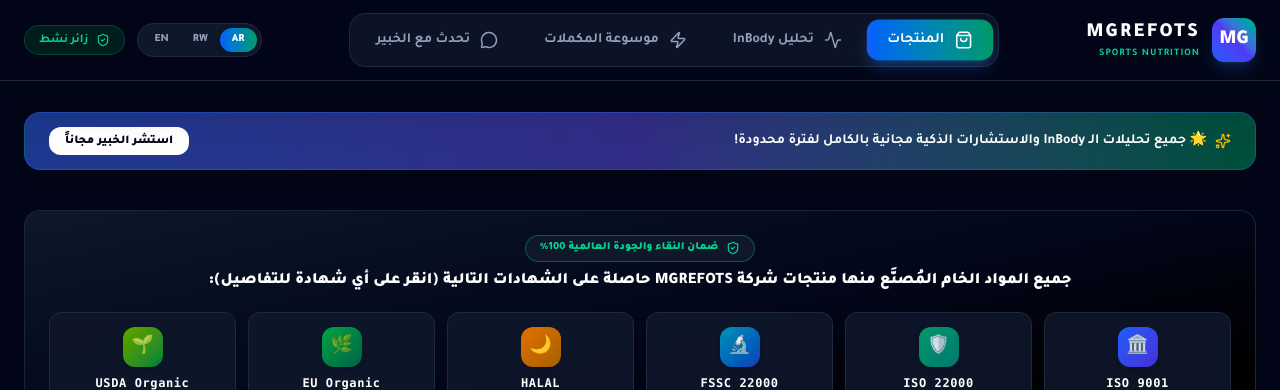
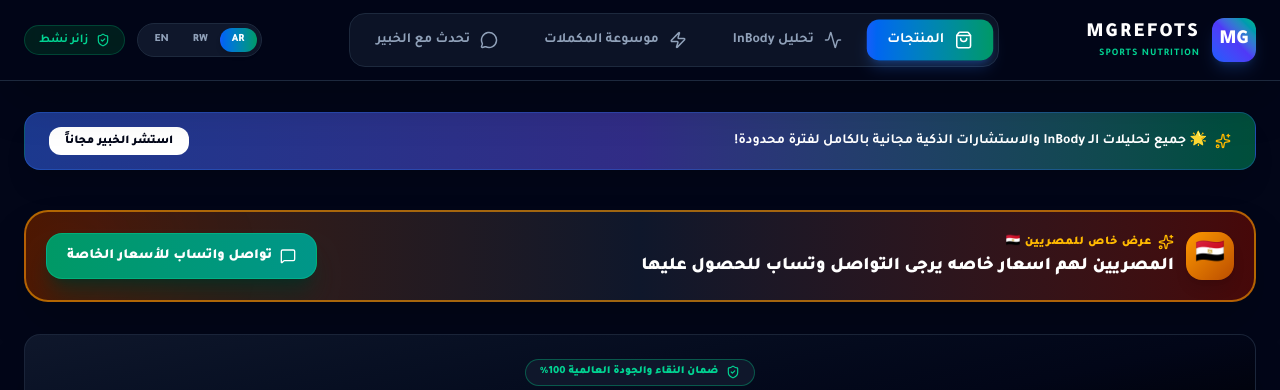
Before and after one commit to mohammedbadr99999-hub/mgrefots-6-8-2026, a React (Vite) app: page / in a window 1280 px wide. Shown: the top 390 px of the page. Built offline with nearby package versions, Linux system fonts and the light colour scheme.

Commit message:
Update App.tsx

```diff
--- a/src/App.tsx
+++ b/src/App.tsx
@@ -3,6 +3,7 @@
 import { ProductCard } from './components/ProductCard';
 import { ProductDetailModal } from './components/ProductDetailModal';
 import { CertificationsBanner } from './components/CertificationsBanner';
+import { EgyptianOfferBanner } from './components/EgyptianOfferBanner';
 import { InBodyAnalysis } from './components/InBodyAnalysis';
 import { SupplementsEncyclopedia } from './components/SupplementsEncyclopedia';
 import { ExpertChat } from './components/ExpertChat';
@@ -136,6 +137,9 @@
         {/* TAB 1: HOME (PRODUCT CATALOG PAGE) */}
         {activeTab === 'home' && (
           <div className="space-y-8 animate-fade-in">
+
+            {/* Egyptian Special Offer Banner (Always in Arabic) */}
+            <EgyptianOfferBanner />
 
             {/* Quality Certifications Banner */}
             <CertificationsBanner lang={lang} />
```
